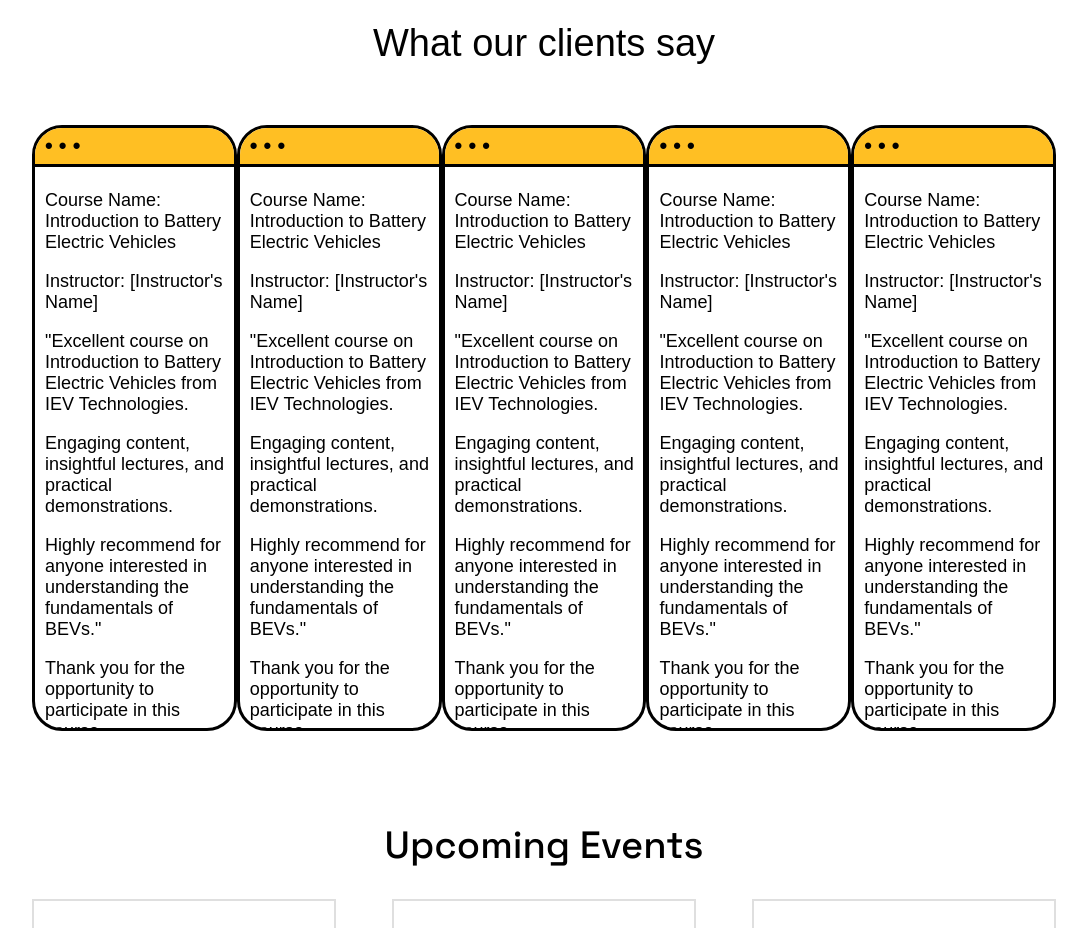
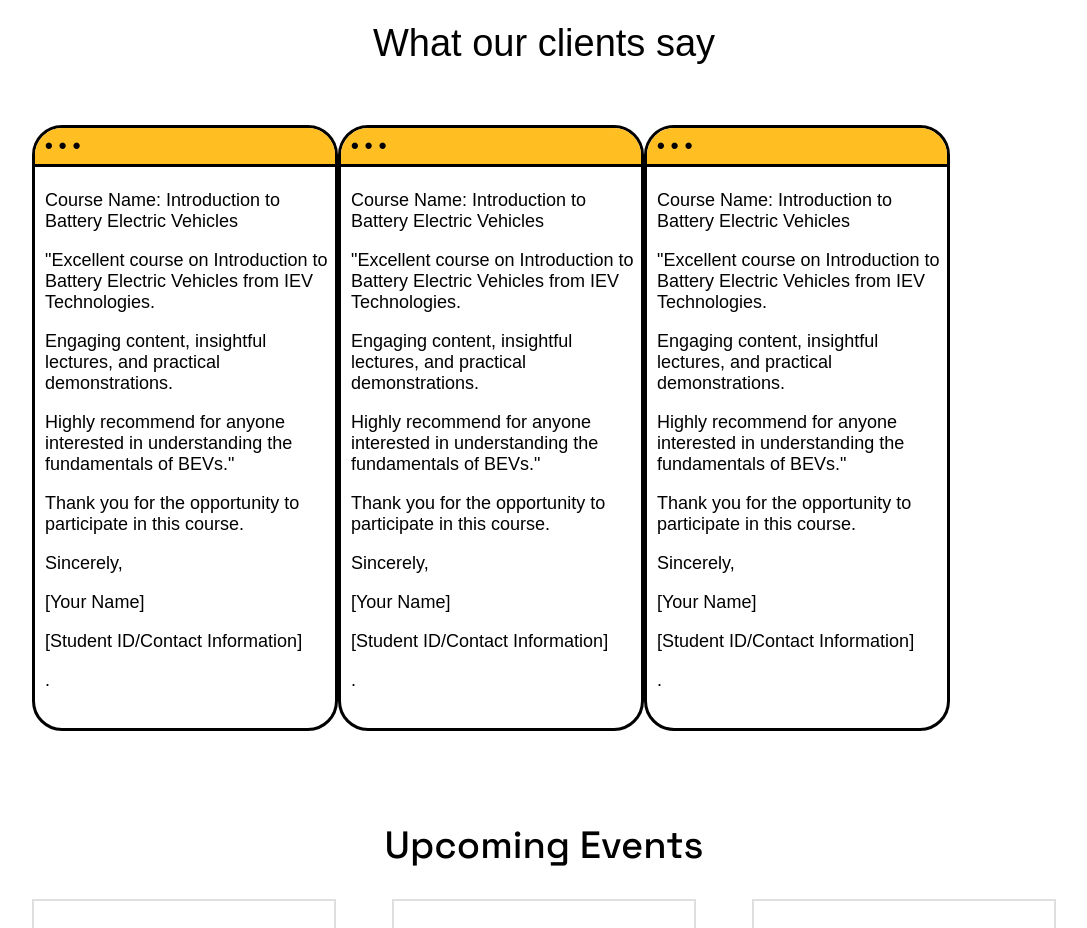
Before and after one commit to iev21/iev-frontend, an Angular app: page / in a window 1280 px wide. Shown: the part 1780-2708 px from the top of the page, without its empty margins (96-1183 px from the left). Built offline with nearby package versions, Linux system fonts and the light colour scheme.

Commit message:
Update testimonials.component.html

```diff
--- a/src/app/testimonials/testimonials.component.html
+++ b/src/app/testimonials/testimonials.component.html
@@ -15,7 +15,7 @@
             <div class="innertext">
                 <!-- Testimonial content -->
                 <p>Course Name: Introduction to Battery Electric Vehicles</p>
-                <p>Instructor: [Instructor's Name]</p>
+                <!--<p>Instructor: [Instructor's Name]</p>-->
                 <!-- <p>Institution: IEV Technologies</p> -->
                 <p>"Excellent course on Introduction to Battery Electric Vehicles from IEV Technologies.</p>
                 <p>Engaging content, insightful lectures, and practical demonstrations.</p>
@@ -34,7 +34,7 @@
             <div class="innertext">
                 <!-- Testimonial content -->
                 <p>Course Name: Introduction to Battery Electric Vehicles</p>
-                <p>Instructor: [Instructor's Name]</p>
+                <!--<p>Instructor: [Instructor's Name]</p>-->
                 <!-- <p>Institution: IEV Technologies</p> -->
                 <p>"Excellent course on Introduction to Battery Electric Vehicles from IEV Technologies.</p>
                 <p>Engaging content, insightful lectures, and practical demonstrations.</p>
@@ -52,7 +52,7 @@
             <div class="innertext">
                 <!-- Testimonial content -->
                 <p>Course Name: Introduction to Battery Electric Vehicles</p>
-                <p>Instructor: [Instructor's Name]</p>
+               <!-- <p>Instructor: [Instructor's Name]</p> -->
                 <!-- <p>Institution: IEV Technologies</p> -->
                 <p>"Excellent course on Introduction to Battery Electric Vehicles from IEV Technologies.</p>
                 <p>Engaging content, insightful lectures, and practical demonstrations.</p>
@@ -65,42 +65,7 @@
             </div>
         </div>
         <!-- Repeat this structure for additional testimonials -->
-      <!-- Testimonial -->
-        <div class="testimonials__div">
-            <div>• • •</div> <!-- Testimonial indicator -->
-            <div class="innertext">
-                <!-- Testimonial content -->
-                <p>Course Name: Introduction to Battery Electric Vehicles</p>
-                <p>Instructor: [Instructor's Name]</p>
-                <!-- <p>Institution: IEV Technologies</p> -->
-                <p>"Excellent course on Introduction to Battery Electric Vehicles from IEV Technologies.</p>
-                <p>Engaging content, insightful lectures, and practical demonstrations.</p>
-                <p>Highly recommend for anyone interested in understanding the fundamentals of BEVs."</p>
-                <p>Thank you for the opportunity to participate in this course. </p>
-                <!-- <p>We look forward to applying our learnings and contributing to the advancement of electric vehicle technology.</p>-->
-                <p>Sincerely,
-                <p>[Your Name]</p>
-                <p>[Student ID/Contact Information]</p>.
-            </div>
-        </div>
-      <!-- Testimonial -->
-        <div class="testimonials__div">
-            <div>• • •</div> <!-- Testimonial indicator -->
-            <div class="innertext">
-                <!-- Testimonial content -->
-                <p>Course Name: Introduction to Battery Electric Vehicles</p>
-                <p>Instructor: [Instructor's Name]</p>
-                <!-- <p>Institution: IEV Technologies</p> -->
-                <p>"Excellent course on Introduction to Battery Electric Vehicles from IEV Technologies.</p>
-                <p>Engaging content, insightful lectures, and practical demonstrations.</p>
-                <p>Highly recommend for anyone interested in understanding the fundamentals of BEVs."</p>
-                <p>Thank you for the opportunity to participate in this course. </p>
-                <!-- <p>We look forward to applying our learnings and contributing to the advancement of electric vehicle technology.</p>-->
-                <p>Sincerely,
-                <p>[Your Name]</p>
-                <p>[Student ID/Contact Information]</p>.
-            </div>
-        </div>
+
     </div>
 
     <!-- Right Arrow -->
```
